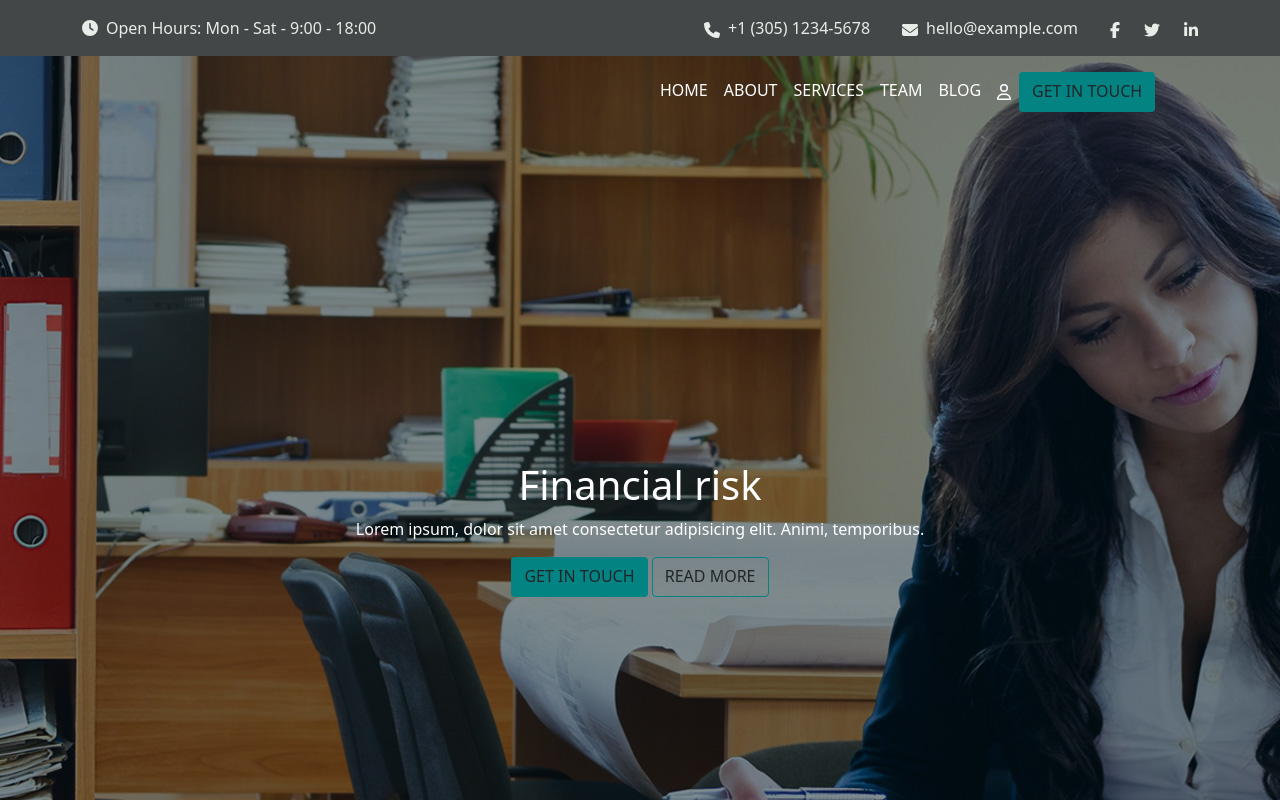
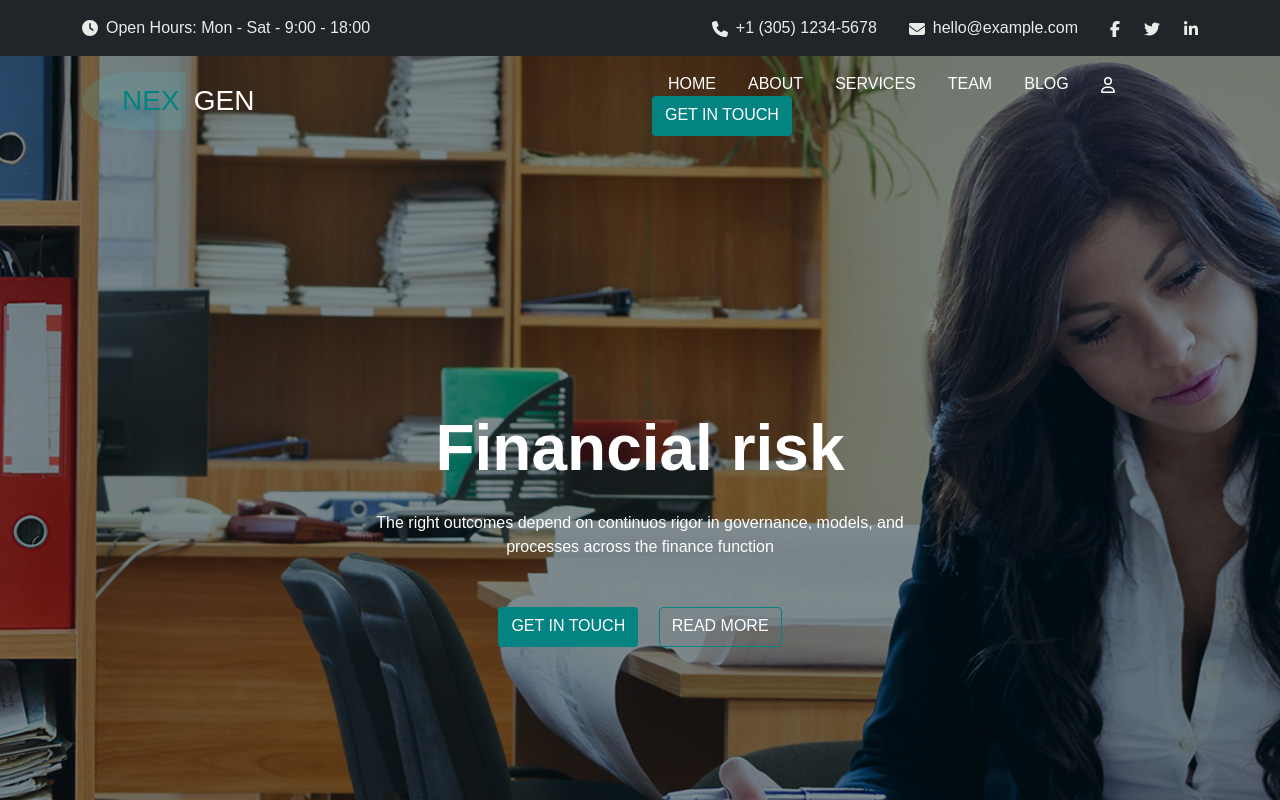
Before and after one commit to AndreSoffiantini/proj-html-vuejs, a Vue app: page / in a window 1280 px wide. Shown: the top 800 px of the page. Built offline with nearby package versions, Linux system fonts and the light colour scheme.

Commit message:
Add NexGenComponent, modify font

```diff
--- a/package.json
+++ b/package.json
@@ -8,6 +8,7 @@
     "lint": "vue-cli-service lint"
   },
   "dependencies": {
+    "@fontsource/nunito": "^4.5.9",
     "@fortawesome/fontawesome-svg-core": "^6.1.1",
     "@fortawesome/free-brands-svg-icons": "^6.1.1",
     "@fortawesome/free-regular-svg-icons": "^6.1.1",
--- a/src/assets/scss/style.scss
+++ b/src/assets/scss/style.scss
@@ -1 +1,4 @@
 @import '~/node_modules/bootstrap/scss/bootstrap.scss';
+* {
+    font-family: 'Nunito Sans', sans-serif;
+}
--- a/src/components/FooterComponent.vue
+++ b/src/components/FooterComponent.vue
@@ -9,7 +9,7 @@
 
                     <div class="col">
 
-                        <h2 class="text-white mb-3">NexGen</h2>
+                        <NexGenComponent/>
 
                         <p class="my-4">A functional HTML Template for Corporate & Business</p>
 
@@ -33,12 +33,12 @@
 
                         <div class="section_card h-100 p-4">
 
-                            <h4 class="text-white">{{section.title}}</h4>
+                            <h4 class="text-white mb-3">{{section.title}}</h4>
 
                             <div class="section_element my-2" v-for="element in section.elements" :key="element">
 
                                 <font-awesome-icon icon="fa-solid fa-arrow-right"/>
-                                <span class="mx-2"> {{element}}</span>
+                                <a class="mx-2 text-decoration-none text-light"> {{element}}</a>
 
                             </div>
 
@@ -69,12 +69,14 @@
 
 <script>
 import RoundedButton from '@/components/RoundedButton.vue'
+import NexGenComponent from '@/components/NexGenComponent.vue'
 
 export default {
     name: 'FooterComponent',
     components: {
-        RoundedButton
-    },
+    RoundedButton,
+    NexGenComponent,
+},
     data() {
         return {
             sections: [
@@ -115,7 +117,7 @@ export default {
             background-position: center;
 
             .section_card {
-                background-color: $shark;
+                background-color: #1d25285b;
                 border-radius: 0.5rem;
             }
 
--- a/src/components/HeaderComponent.vue
+++ b/src/components/HeaderComponent.vue
@@ -1,6 +1,6 @@
 <template>
 
-    <header>
+    <header class="bg-dark">
 
         <div class="container">
             <div class="row py-3">
@@ -55,9 +55,7 @@ export default {
 <style lang="scss" scoped>
 
     header {
-        background-color: $cape_cod;
         color: $gray_nurse;
     }
 
-
 </style>
--- a/src/components/JumbotronComponent.vue
+++ b/src/components/JumbotronComponent.vue
@@ -7,19 +7,19 @@
             <div class="jumbotron_header row py-3">
 
                 <div class="col">
-                    <img src="@/assets/img/images/image.png" alt="">
+                    <NexGen />
                 </div>
 
                 <div class="col">
 
                     <nav class="text-uppercase">
-                        <a href="">Home</a>
-                        <a href="">About</a>
-                        <a href="">Services</a>
-                        <a href="">Team</a>
-                        <a href="">Blog</a>
-                        <a href=""> <font-awesome-icon icon="fa-regular fa-user" /> </a>
-                        <RoundedButton text='Get in touch' class="filled_btn" />
+                        <a class="mx-3" href="">Home</a>
+                        <a class="mx-3" href="">About</a>
+                        <a class="mx-3" href="">Services</a>
+                        <a class="mx-3" href="">Team</a>
+                        <a class="mx-3" href="">Blog</a>
+                        <a class="mx-3" href=""> <font-awesome-icon icon="fa-regular fa-user" /> </a>
+                        <RoundedButton text='Get in touch' class="filled_btn text-white" />
                     </nav>
 
                 </div>
@@ -29,11 +29,14 @@
             <div class="jumbotron_main text-white text-center d-flex justify-content-center align-items-center">
 
                 <div class="jumbtron_main_text">
-                    <h1>Financial risk</h1>
+                    <h1 class="mb-4">Financial risk</h1>
 
-                    <p>Lorem ipsum, dolor sit amet consectetur adipisicing elit. Animi, temporibus.</p>
+                    <span>The right outcomes depend on continuos rigor in governance, models, and</span>
+                    <br>
+                    <span>processes across the finance function</span>
+                    <br>
 
-                    <RoundedButton text='Get in touch' class="filled_btn" /> <RoundedButton text='Read more' class="border_btn" />
+                    <RoundedButton text='Get in touch' class="filled_btn text-white mt-5 mx-2" /> <RoundedButton text='Read more' class="border_btn text-white mt-5 mx-2" />
 
                 </div>
 
@@ -47,11 +50,13 @@
 
 <script>
 import RoundedButton from '@/components/RoundedButton.vue';
+import NexGen from '@/components/NexGenComponent.vue';
 
 export default {
     name: 'JumbotronComponent',
     components: {
-        RoundedButton
+        RoundedButton,
+        NexGen
     }
 }
 </script>
@@ -69,6 +74,11 @@ export default {
     .jumbotron {
         height: 900px;
         background-image: url(@/assets/img/images/bg-2.jpg);
+
+        h1 {
+            font-weight: 900;
+            font-size: 4rem;
+        }
 
         .jumbotron_header {
             height: 5%;
--- /dev/null
+++ b/src/components/NexGenComponent.vue
@@ -0,0 +1,28 @@
+<template>
+
+    <h3 class="text-white mb-3 text-uppercase">
+
+        <div class="colored_slogan">Nex </div> Gen
+
+    </h3>
+
+</template>
+
+<script>
+export default {
+    name: 'NexGenComponent'
+}
+</script>
+
+<style lang="scss" scoped>
+
+    .colored_slogan {
+        display: inline-block;
+        color: $blue_lagoon;
+        background-color: #52b9bb2d;
+        border-top-left-radius: 100%;
+        border-bottom-left-radius: 100%;
+        padding: 0.75rem 0.4rem 0.75rem 2.5rem;
+    }
+
+</style>
--- a/src/main.js
+++ b/src/main.js
@@ -23,6 +23,12 @@ library.add(faClock, faPhone, faEnvelope, faFacebookF, faTwitter, faLinkedinIn,
 /* add font awesome icon component */
 Vue.component('font-awesome-icon', FontAwesomeIcon)
 
+/* Font Nunito */
+import "@fontsource/nunito"
+import "@fontsource/nunito/300.css"
+import "@fontsource/nunito/600.css"
+import "@fontsource/nunito/900.css"
+
 Vue.config.productionTip = false
 
 new Vue({
```
Also changed, not shown: 1 other file (tests, documents, lock files or other folders).
